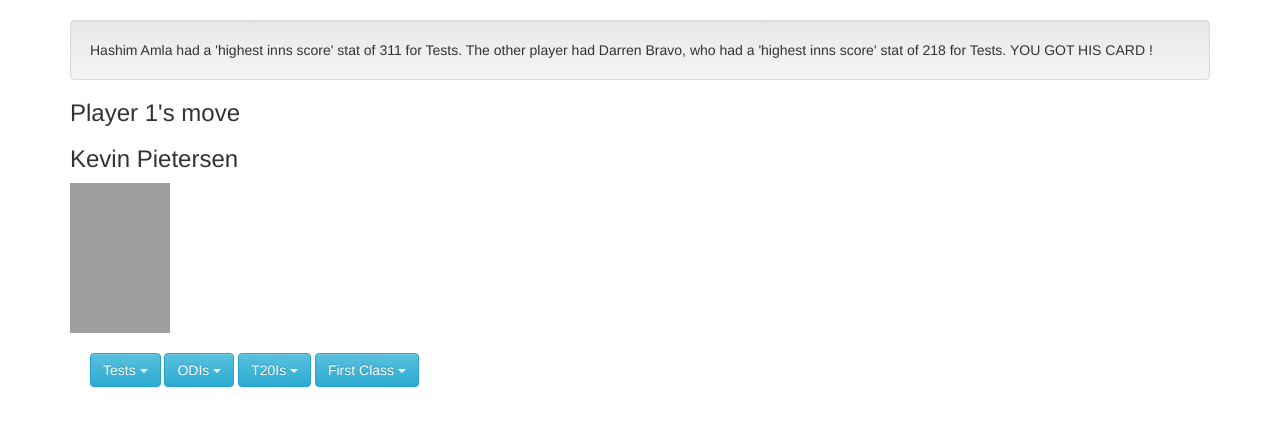
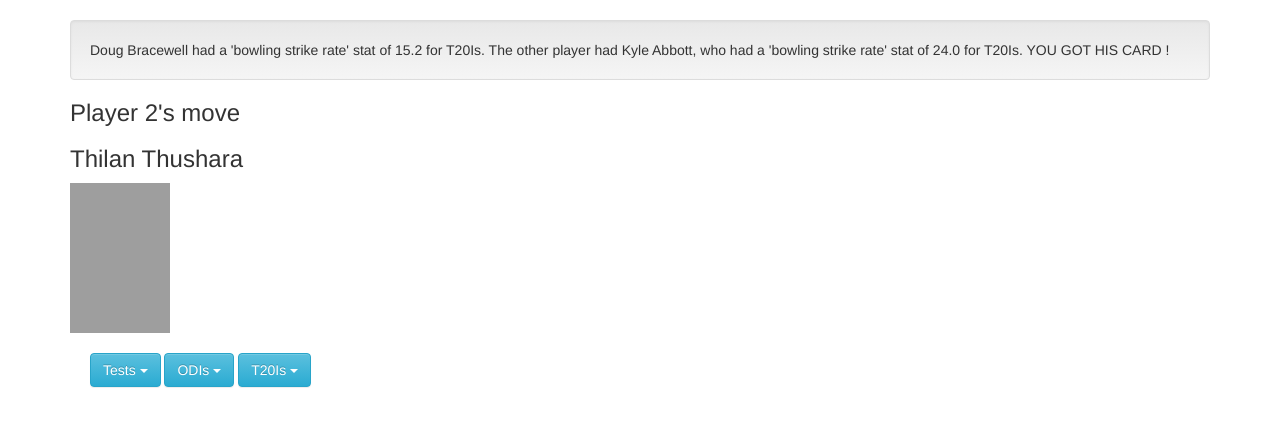
Before and after one commit to AlexMathew/tcg-ui, a Flask app: template templates/game.html in a window 1280 px wide. Shown: the part 94-521 px from the top of the page. Run offline with Flask 2, Linux system fonts and the light colour scheme; the template is opened without the code that fills it, so the values that code supplies are empty; grey boxes are pictures that could not be loaded.

Commit message:
Remove FC stats

```diff
--- a/templates/begin.html
+++ b/templates/begin.html
@@ -5,7 +5,7 @@
 		<li><a href="/toss">Toss</a></li>
 		<li class="active">Game begin</li>
 	</ol>
-	<div class="well">Player 2 won the toss, so he will get to start</div>
+	<div class="well">Player 1 won the toss, so he will get to start</div>
 	<div class="btn-group">
 		<a href="/game"><button type="button" style="width:6em" class="btn btn-lg btn-primary glow">Let's begin !</button></a>
 	</div>
--- a/templates/game.html
+++ b/templates/game.html
@@ -5,18 +5,18 @@
             margin: 20px;
         }
     </style>
-    <div class="well">Hashim Amla had a 'highest inns score' stat of 311 for Tests.
+    <div class="well">Doug Bracewell had a 'bowling strike rate' stat of 15.2 for T20Is.
 
-The other player had Darren Bravo, who had a 'highest inns score' stat of 218 for Tests.
+The other player had Kyle Abbott, who had a 'bowling strike rate' stat of 24.0 for T20Is.
 YOU GOT HIS CARD !</div>
     <div style="float:left position:relative display:inline" width="400">
         <div margin="15px" padding="15px">
-            <h3>Player 1's move</h3>
+            <h3>Player 2's move</h3>
         </div>
         <div margin="15px" padding="15px">
-            <h3>Kevin Pietersen</h3>
+            <h3>Thilan Thushara</h3>
             <div>
-                <img src="http://espncricinfo.com/inline/content/image/565726.html?alt=1" width="100" height="150" />
+                <img src="http://espncricinfo.com/inline/content/image/407555.html?alt=1" width="100" height="150" />
             <div>
         </div>
     </div>
@@ -25,27 +25,27 @@
             <div class="btn-group">
                 <button data-toggle="dropdown" class="btn btn-info dropdown-toggle">Tests <span class="caret"></span></button>
                 <ul class="dropdown-menu">
-                <li><a href="/game/101">Matches played - 104</a></li><li><a href="/game/102">Innings batted - 181</a></li><li><a href="/game/103">Not outs - 8</a></li><li><a href="/game/104">Runs scored - 8181</a></li><li><a href="/game/105">Highest inns score - 227</a></li><li><a href="/game/106">Batting average - 47.28</a></li><li><a href="/game/107">Balls faced - 13255</a></li><li><a href="/game/108">Batting strike rate - 61.72</a></li><li><a href="/game/109">Hundreds scored - 23</a></li><li><a href="/game/110">Fifties scored - 35</a></li><li><a href="/game/111">Boundary fours - 985</a></li><li><a href="/game/112">Boundary sixes - 81</a></li><li><a href="/game/113">Catches taken - 62</a></li><li><a href="/game/114">Stumpings made - 0</a></li><li><a href="/game/116">Innings bowled in - 58</a></li><li><a href="/game/119">Wickets taken - 10</a></li><li><a href="/game/120">Best innings bowling - 3/52</a></li><li><a href="/game/121">Best match bowling - 4/78</a></li><li><a href="/game/122">Bowling average - 88.6</a></li><li><a href="/game/123">Economy rate - 4.05</a></li><li><a href="/game/124">Bowling strike rate - 131.1</a></li><li><a href="/game/125">Four wkts in an inns - 0</a></li><li><a href="/game/126">Five wkts in an inns - 0</a></li><li><a href="/game/127">Ten wkts in a match - 0</a></li>
+                <li><a href="/game/101">Matches played - 10</a></li><li><a href="/game/102">Innings batted - 14</a></li><li><a href="/game/103">Not outs - 3</a></li><li><a href="/game/104">Runs scored - 94</a></li><li><a href="/game/105">Highest inns score - 15</a></li><li><a href="/game/106">Batting average - 8.54</a></li><li><a href="/game/107">Balls faced - 201</a></li><li><a href="/game/108">Batting strike rate - 46.76</a></li><li><a href="/game/109">Hundreds scored - 0</a></li><li><a href="/game/110">Fifties scored - 0</a></li><li><a href="/game/111">Boundary fours - 13</a></li><li><a href="/game/112">Boundary sixes - 0</a></li><li><a href="/game/113">Catches taken - 3</a></li><li><a href="/game/114">Stumpings made - 0</a></li><li><a href="/game/116">Innings bowled in - 18</a></li><li><a href="/game/119">Wickets taken - 28</a></li><li><a href="/game/120">Best innings bowling - 5/83</a></li><li><a href="/game/121">Best match bowling - 6/118</a></li><li><a href="/game/122">Bowling average - 37.14</a></li><li><a href="/game/123">Economy rate - 3.74</a></li><li><a href="/game/124">Bowling strike rate - 59.5</a></li><li><a href="/game/125">Four wkts in an inns - 1</a></li><li><a href="/game/126">Five wkts in an inns - 1</a></li><li><a href="/game/127">Ten wkts in a match - 0</a></li>
                 </ul>
             </div>
             <div class="btn-group">
                 <button data-toggle="dropdown" class="btn btn-info dropdown-toggle">ODIs <span class="caret"></span></button>
                 <ul class="dropdown-menu">
-                <li><a href="/game/201">Matches played - 136</a></li><li><a href="/game/202">Innings batted - 125</a></li><li><a href="/game/203">Not outs - 16</a></li><li><a href="/game/204">Runs scored - 4440</a></li><li><a href="/game/205">Highest inns score - 130</a></li><li><a href="/game/206">Batting average - 40.73</a></li><li><a href="/game/207">Balls faced - 5128</a></li><li><a href="/game/208">Batting strike rate - 86.58</a></li><li><a href="/game/209">Hundreds scored - 9</a></li><li><a href="/game/210">Fifties scored - 25</a></li><li><a href="/game/211">Boundary fours - 427</a></li><li><a href="/game/212">Boundary sixes - 77</a></li><li><a href="/game/213">Catches taken - 40</a></li><li><a href="/game/214">Stumpings made - 0</a></li><li><a href="/game/216">Innings bowled in - 23</a></li><li><a href="/game/219">Wickets taken - 7</a></li><li><a href="/game/220">Best innings bowling - 2/22</a></li><li><a href="/game/221">Best match bowling - 2/22</a></li><li><a href="/game/222">Bowling average - 52.85</a></li><li><a href="/game/223">Economy rate - 5.55</a></li><li><a href="/game/224">Bowling strike rate - 57.1</a></li><li><a href="/game/225">Four wkts in an inns - 0</a></li><li><a href="/game/226">Five wkts in an inns - 0</a></li><li><a href="/game/227">Ten wkts in a match - 0</a></li>
+                <li><a href="/game/201">Matches played - 38</a></li><li><a href="/game/202">Innings batted - 27</a></li><li><a href="/game/203">Not outs - 6</a></li><li><a href="/game/204">Runs scored - 392</a></li><li><a href="/game/205">Highest inns score - 54</a></li><li><a href="/game/206">Batting average - 18.66</a></li><li><a href="/game/207">Balls faced - 424</a></li><li><a href="/game/208">Batting strike rate - 92.45</a></li><li><a href="/game/209">Hundreds scored - 0</a></li><li><a href="/game/210">Fifties scored - 1</a></li><li><a href="/game/211">Boundary fours - 32</a></li><li><a href="/game/212">Boundary sixes - 9</a></li><li><a href="/game/213">Catches taken - 4</a></li><li><a href="/game/214">Stumpings made - 0</a></li><li><a href="/game/216">Innings bowled in - 38</a></li><li><a href="/game/219">Wickets taken - 50</a></li><li><a href="/game/220">Best innings bowling - 5/47</a></li><li><a href="/game/221">Best match bowling - 5/47</a></li><li><a href="/game/222">Bowling average - 27.86</a></li><li><a href="/game/223">Economy rate - 4.98</a></li><li><a href="/game/224">Bowling strike rate - 33.5</a></li><li><a href="/game/225">Four wkts in an inns - 0</a></li><li><a href="/game/226">Five wkts in an inns - 1</a></li><li><a href="/game/227">Ten wkts in a match - 0</a></li>
                 </ul>
             </div>
             <div class="btn-group">
                 <button data-toggle="dropdown" class="btn btn-info dropdown-toggle">T20Is <span class="caret"></span></button>
                 <ul class="dropdown-menu">
-                <li><a href="/game/301">Matches played - 37</a></li><li><a href="/game/302">Innings batted - 36</a></li><li><a href="/game/303">Not outs - 5</a></li><li><a href="/game/304">Runs scored - 1176</a></li><li><a href="/game/305">Highest inns score - 79</a></li><li><a href="/game/306">Batting average - 37.93</a></li><li><a href="/game/307">Balls faced - 831</a></li><li><a href="/game/308">Batting strike rate - 141.51</a></li><li><a href="/game/309">Hundreds scored - 0</a></li><li><a href="/game/310">Fifties scored - 7</a></li><li><a href="/game/311">Boundary fours - 119</a></li><li><a href="/game/312">Boundary sixes - 32</a></li><li><a href="/game/313">Catches taken - 14</a></li><li><a href="/game/314">Stumpings made - 0</a></li><li><a href="/game/316">Innings bowled in - 3</a></li><li><a href="/game/319">Wickets taken - 1</a></li><li><a href="/game/320">Best innings bowling - 1/27</a></li><li><a href="/game/321">Best match bowling - 1/27</a></li><li><a href="/game/322">Bowling average - 53.0</a></li><li><a href="/game/323">Economy rate - 10.6</a></li><li><a href="/game/324">Bowling strike rate - 30.0</a></li><li><a href="/game/325">Four wkts in an inns - 0</a></li><li><a href="/game/326">Five wkts in an inns - 0</a></li><li><a href="/game/327">Ten wkts in a match - 0</a></li>
+                <li><a href="/game/301">Matches played - 6</a></li><li><a href="/game/302">Innings batted - 2</a></li><li><a href="/game/303">Not outs - 0</a></li><li><a href="/game/304">Runs scored - 4</a></li><li><a href="/game/305">Highest inns score - 3</a></li><li><a href="/game/306">Batting average - 2.0</a></li><li><a href="/game/307">Balls faced - 8</a></li><li><a href="/game/308">Batting strike rate - 50.0</a></li><li><a href="/game/309">Hundreds scored - 0</a></li><li><a href="/game/310">Fifties scored - 0</a></li><li><a href="/game/311">Boundary fours - 0</a></li><li><a href="/game/312">Boundary sixes - 0</a></li><li><a href="/game/313">Catches taken - 2</a></li><li><a href="/game/314">Stumpings made - 0</a></li><li><a href="/game/316">Innings bowled in - 6</a></li><li><a href="/game/319">Wickets taken - 7</a></li><li><a href="/game/320">Best innings bowling - 2/37</a></li><li><a href="/game/321">Best match bowling - 2/37</a></li><li><a href="/game/322">Bowling average - 25.57</a></li><li><a href="/game/323">Economy rate - 8.13</a></li><li><a href="/game/324">Bowling strike rate - 18.8</a></li><li><a href="/game/325">Four wkts in an inns - 0</a></li><li><a href="/game/326">Five wkts in an inns - 0</a></li><li><a href="/game/327">Ten wkts in a match - 0</a></li>
                 </ul>
             </div>
-            <div class="btn-group">
+<!--        <div class="btn-group">
                 <button data-toggle="dropdown" class="btn btn-info dropdown-toggle">First Class <span class="caret"></span></button>
                 <ul class="dropdown-menu">
-                <li><a href="/game/401">Matches played - 213</a></li><li><a href="/game/402">Innings batted - 352</a></li><li><a href="/game/403">Not outs - 23</a></li><li><a href="/game/404">Runs scored - 16053</a></li><li><a href="/game/405">Highest inns score - 254</a></li><li><a href="/game/406">Batting average - 48.79</a></li><li><a href="/game/407">Balls faced - 0</a></li><li><a href="/game/408">Batting strike rate - 0.0</a></li><li><a href="/game/409">Hundreds scored - 49</a></li><li><a href="/game/410">Fifties scored - 70</a></li><li><a href="/game/411">Boundary fours - 0</a></li><li><a href="/game/412">Boundary sixes - 0</a></li><li><a href="/game/413">Catches taken - 151</a></li><li><a href="/game/414">Stumpings made - 0</a></li><li><a href="/game/416">Innings bowled in - 0</a></li><li><a href="/game/419">Wickets taken - 73</a></li><li><a href="/game/420">Best innings bowling - 4/31</a></li><li><a href="/game/421">Best match bowling - 0</a></li><li><a href="/game/422">Bowling average - 51.39</a></li><li><a href="/game/423">Economy rate - 3.5</a></li><li><a href="/game/424">Bowling strike rate - 88.0</a></li><li><a href="/game/425">Four wkts in an inns - 0</a></li><li><a href="/game/426">Five wkts in an inns - 0</a></li><li><a href="/game/427">Ten wkts in a match - 0</a></li>
+                ***fcstats***
                 </ul>
-            </div>
+            </div> -->
         </form>
     </div>
 <!--<div style ="float:right position:relative display:inline" margin="45px" padding="45px" width="300">
--- a/templates/original_game.html
+++ b/templates/original_game.html
@@ -37,12 +37,12 @@
                 ***t20stats***
                 </ul>
             </div>
-            <div class="btn-group">
+<!--        <div class="btn-group">
                 <button data-toggle="dropdown" class="btn btn-info dropdown-toggle">First Class <span class="caret"></span></button>
                 <ul class="dropdown-menu">
                 ***fcstats***
                 </ul>
-            </div>
+            </div> -->
         </form>
     </div>
 <!--<div style ="float:right position:relative display:inline" margin="45px" padding="45px" width="300">
--- a/templates/result.html
+++ b/templates/result.html
@@ -1,11 +1,11 @@
 {% extends "template.html" %}
 {% block content %}
-    <div class="well">Kevin Pietersen had a 'batting strike rate' stat of 141.51 for T20Is.
+    <div class="well">Thilan Thushara had a 'best match bowling' stat of 5/47 for ODIs.
 
-The other player had Sachithra Senanayake, who had a 'batting strike rate' stat of 22.22 for T20Is.
+The other player had Mominul Haque, who had a 'best match bowling' stat of 2/13 for ODIs.
 YOU GOT HIS CARD !</div>
     <div class="jumbotron">
-        <h1>Player 1 wins !!</h1>
+        <h1>Player 2 wins !!</h1>
     </div>
     <div>
         <div style="margin: 15px padding: 15px"><a href="/setup"><button type="button" class="btn btn-default glow">Start a new game !</button></a></div>
```
Also changed, not shown: player_stats.py (+8 -8 lines), setup_cardsets.py (+20 -20 lines).
